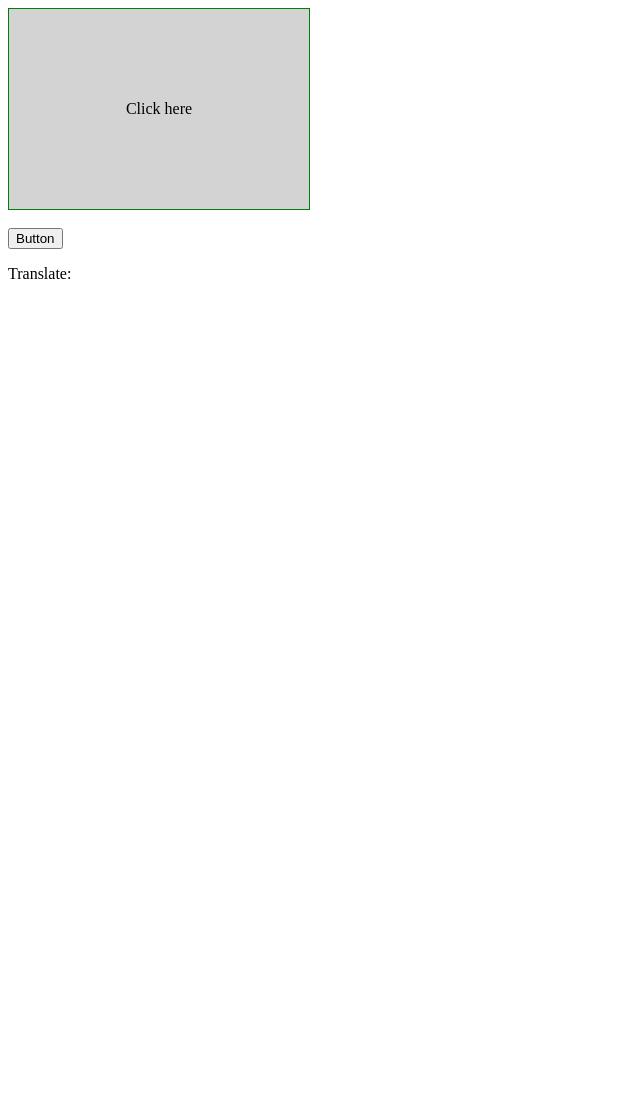
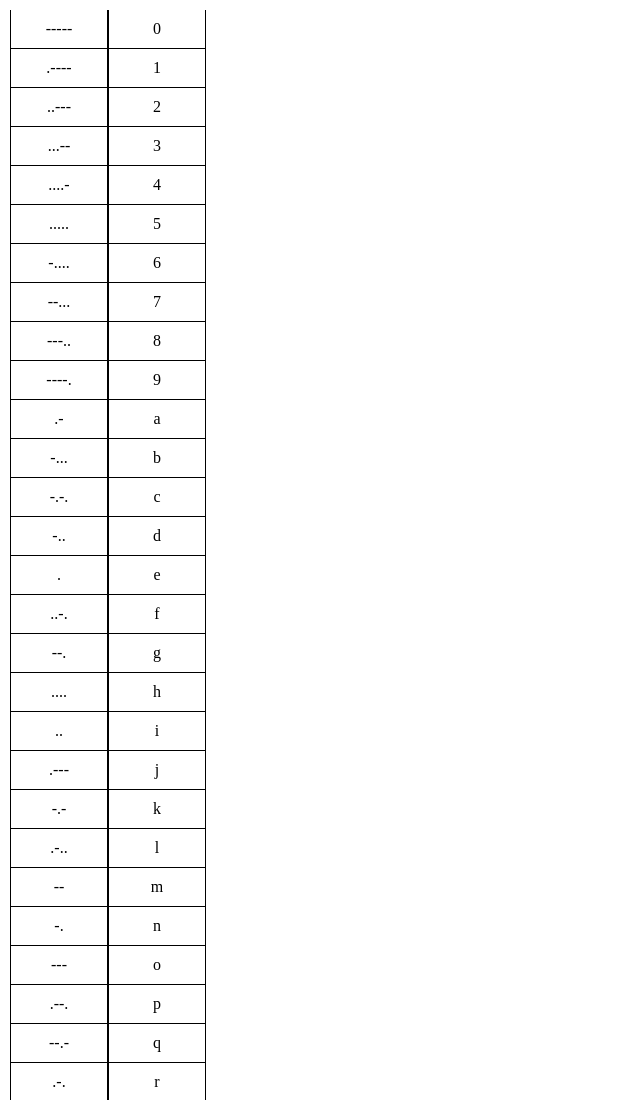
Before and after one commit to BehemothOz/morse, a website built with webpack: page public/index.html in a window 1280 px wide. Shown: the top 1100 px of the page, without its empty margins (0-640 px from the left). Before the commit the page ends 800 px from the top, so only its background shows below. Built offline with nearby package versions, Linux system fonts and the light colour scheme.

Commit message:
added view

```diff
--- a/public/index.html
+++ b/public/index.html
@@ -15,19 +15,44 @@
       border: 1px solid green;
       background-color: lightgrey;
     }
+
+    .table {
+      width: 200px;
+    }
+
+    tr {
+      display: flex;
+      border-bottom: 1px solid black;
+    }
+
+    td {
+      width: 50%;
+      padding: 10px 15px;
+      border-right: 1px solid black;
+      border-left: 1px solid black;
+      text-align: center;
+    }
+
+    .td:first-of-type {
+      /* border-right: 1px solid black; */
+    }
+    .td:last-of-type {
+      border-left: none;
+    }
   </style>
 </head>
 <body>
   <div id="app"></div>
 
-  <div class="click-block">
+
+  <!-- <div class="click-block">
     <div>Сlick here</div>
   </div>
   <br>
   <button class="button">Button</button>
-  <br>
+  <br> -->
   <!-- <p>Code: <span class="morse"></span></p> -->
-  <p>Translate: <span class="translate"></span></p>
+  <!-- <p>Translate: <span class="translate"></span></p> -->
 
   <!-- <script src="https://unpkg.com/@reactivex/rxjs@5.3.0/dist/global/Rx.js"></script> -->
   <!-- <script src="./js/morseSymbols.js"></script> -->
--- a/src/main.js
+++ b/src/main.js
@@ -0,0 +1,3 @@
+import './view';
+
+// let app = document.querySelector(`#app`);
--- a/js/morseSymbols.js
+++ b/src/morseSymbols.js
@@ -1,4 +1,4 @@
-let morseSymb = {
+export let morseSymbols = {
   "-----": "0",
   ".----": "1",
   "..---": "2",
@@ -35,7 +35,6 @@ let morseSymb = {
   "-..-": "x",
   "-.--": "y",
   "--..": "z",
-  "/":" ",
   "-·-·--": "!",
   "·-·-·-": ".",
   "--··--": ","
--- /dev/null
+++ b/src/view.js
@@ -0,0 +1,21 @@
+import { morseSymbols } from './morseSymbols';
+
+let app = document.querySelector(`#app`);
+
+const renderTableSymbols = (symbols) => {
+  return `<table class="table">
+          ${Object.entries(symbols).map(([key, value]) => {
+            return `<tr>
+                      <td>${key}</td>
+                      <td>${value}</td>
+                    </tr>`;
+            }
+          ).join('')}
+          </table>`;
+}
+
+app.innerHTML = renderTableSymbols(morseSymbols);
+
+// let renderToDom = (state) => {
+//   app.innerHTML = renderSelectedScreen(state);
+// }
```
Also changed, not shown: js/view.js (deleted), src/mouse.js (renamed from js/mouse.js).
